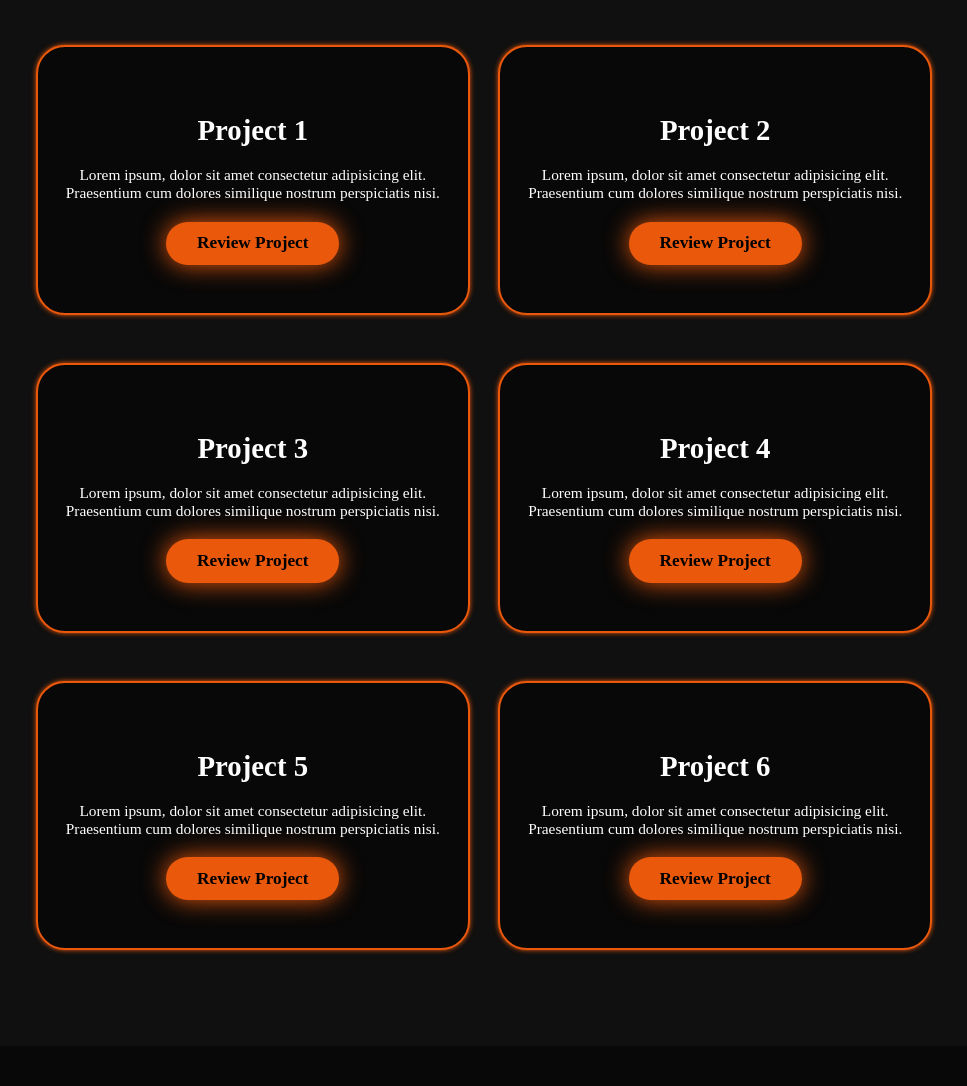
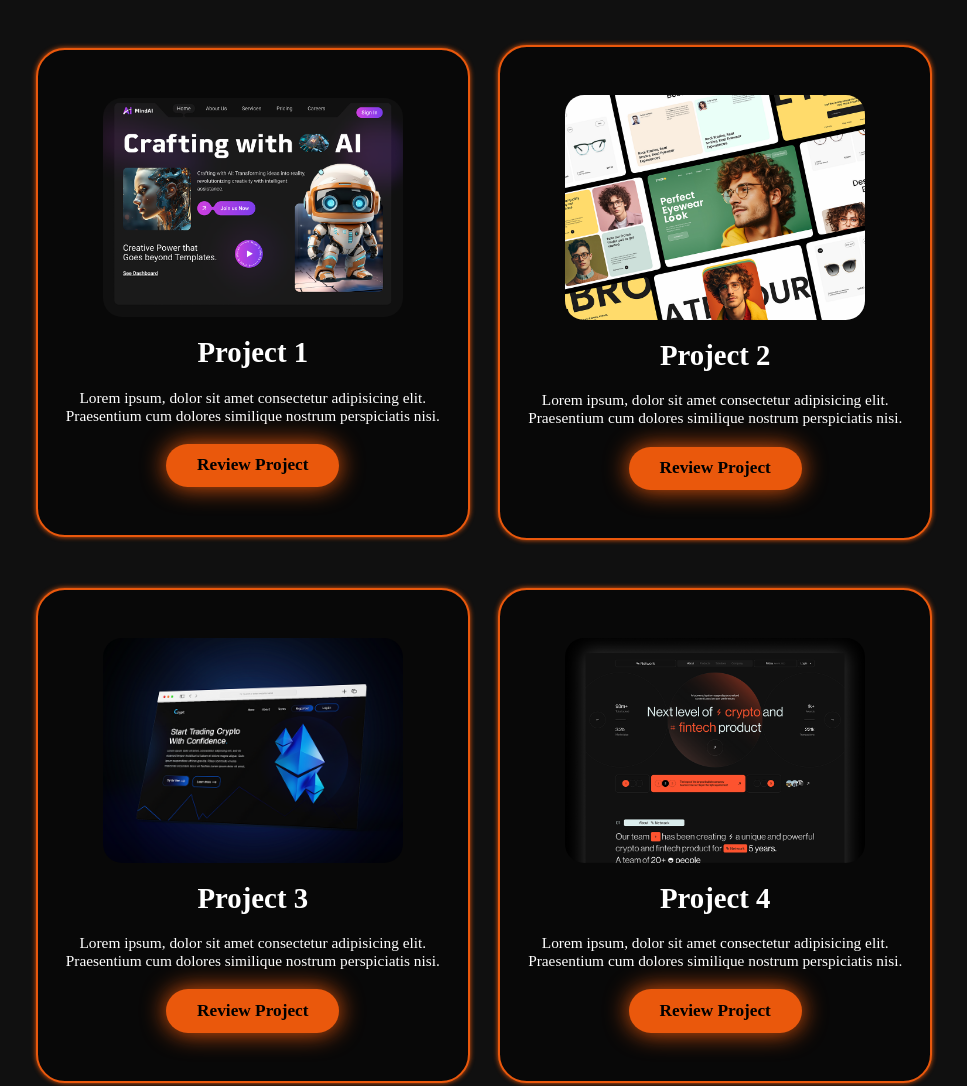
Before and after one commit to Mukund-web/my-portfolio, a plain HTML site: page index.html in a window 1280 px wide. Shown: the part 3587-4673 px from the top of the page, without its empty margins (156-1123 px from the left). Drawn offline with nearby package versions, Linux system fonts and the light colour scheme.

Commit message:
index.html

```diff
--- a/index.html
+++ b/index.html
@@ -103,37 +103,37 @@ I don’t chase trends — I build what matters. I’m constantly learning, cons
         <h2 class="heading">Projects</h2>
         <div class="projects-box">
         <div class="projects-card">
-            <img src="./image/project1.png" alt="">
+            <img src="./project1.png" alt="">
             <h3>Project 1</h3>
             <p>Lorem ipsum, dolor sit amet consectetur adipisicing elit. Praesentium cum dolores similique nostrum perspiciatis nisi.</p>
             <div class="btn">Review Project</div>
         </div>
          <div class="projects-card">
-            <img src="./image/project2.png" alt="">
+            <img src="./project2.png" alt="">
             <h3>Project 2</h3>
             <p>Lorem ipsum, dolor sit amet consectetur adipisicing elit. Praesentium cum dolores similique nostrum perspiciatis nisi.</p>
             <div class="btn">Review Project</div>
         </div>
          <div class="projects-card">
-            <img src="./image/project3.png" alt="">
+            <img src="./project3.png" alt="">
             <h3>Project 3</h3>
             <p>Lorem ipsum, dolor sit amet consectetur adipisicing elit. Praesentium cum dolores similique nostrum perspiciatis nisi.</p>
             <div class="btn">Review Project</div>
         </div>
          <div class="projects-card">
-            <img src="./image/project4.png" alt="">
+            <img src="./project4.png" alt="">
             <h3>Project 4</h3>
             <p>Lorem ipsum, dolor sit amet consectetur adipisicing elit. Praesentium cum dolores similique nostrum perspiciatis nisi.</p>
             <div class="btn">Review Project</div>
         </div>
          <div class="projects-card">
-            <img src="./image/project5.png" alt="">
+            <img src="./project5.png" alt="">
             <h3>Project 5</h3>
             <p>Lorem ipsum, dolor sit amet consectetur adipisicing elit. Praesentium cum dolores similique nostrum perspiciatis nisi.</p>
             <div class="btn">Review Project</div>
         </div>
          <div class="projects-card">
-            <img src="./image/project6.png" alt="">
+            <img src="./project6.png" alt="">
             <h3>Project 6</h3>
             <p>Lorem ipsum, dolor sit amet consectetur adipisicing elit. Praesentium cum dolores similique nostrum perspiciatis nisi.</p>
             <div class="btn">Review Project</div>
```
